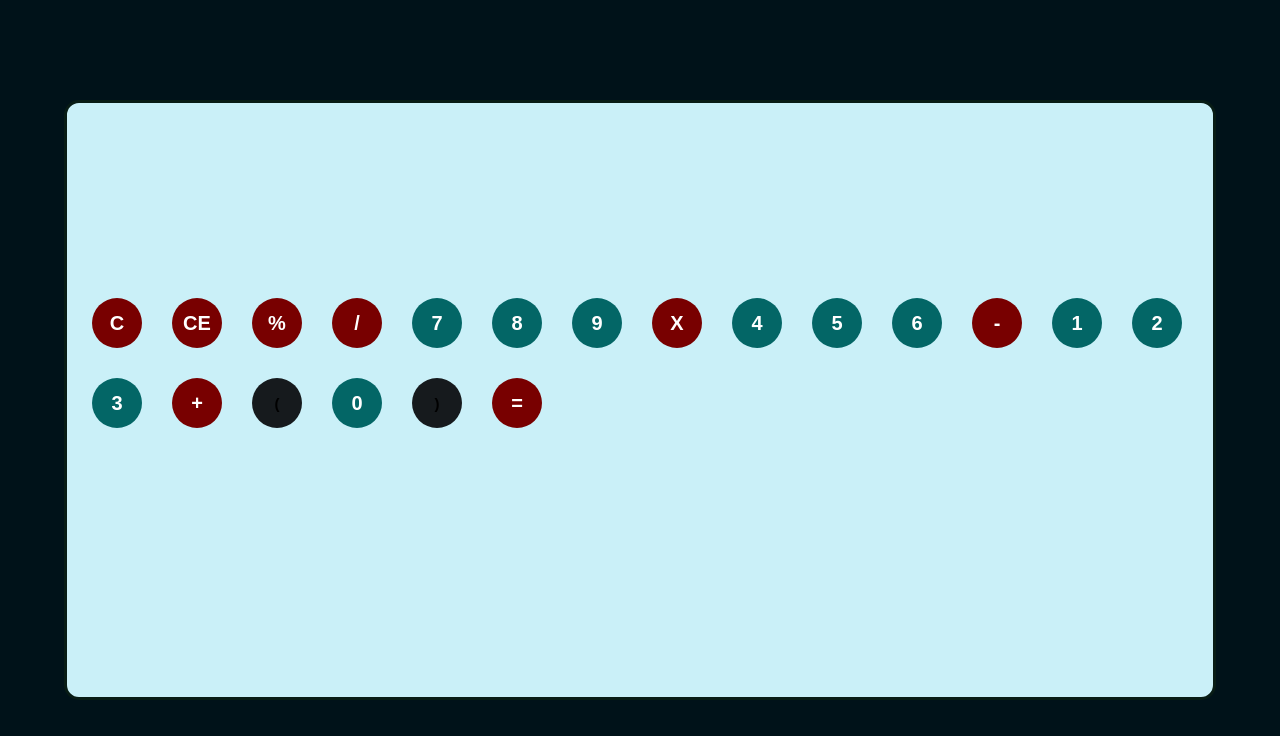
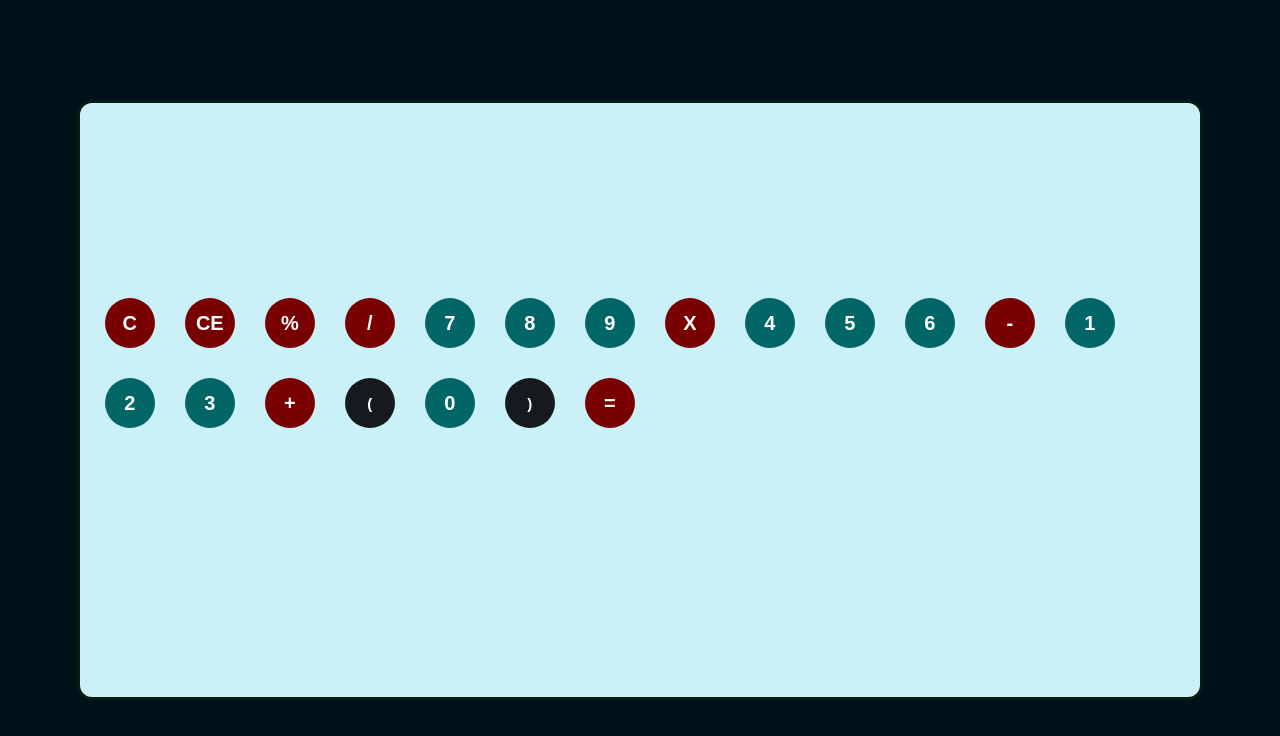
Before and after one commit to keshav-16/Calculator-app-js, a plain HTML site: page index.html in a window 1280 px wide. Drawn offline with Linux system fonts and the light colour scheme; a web font is replaced by a local one.

Commit message:
first add

```diff
--- a/index.html
+++ b/index.html
@@ -4,7 +4,7 @@
     <meta charset="UTF-8">
     <meta http-equiv="X-UA-Compatible" content="IE=edge">
     <meta name="viewport" content="width=device-width, initial-scale=1.0">
-    <title>Weather app</title>
+    <title>Calculator app</title>
     <link rel="stylesheet" href="style.css">
     <link rel="preconnect" href="https://fonts.googleapis.com">
 <link rel="preconnect" href="https://fonts.gstatic.com" crossorigin>
--- a/style.css
+++ b/style.css
@@ -20,6 +20,10 @@ body{
     width: 25%;
     background: white;
     z-index: 5;
+    display: flex;
+    flex-direction: column;
+    overflow: hidden;
+    flex-wrap: nowrap;
     padding-left: 10px;
     border: 3px #081c15 solid;
     border-radius: 15px;
@@ -53,7 +57,7 @@ body{
 }
 @media (max-width:1300px){
     .container{
-        width:90%;
+        width:88%;
     }
 }
 
@@ -88,6 +92,7 @@ body{
 }
 .empty{
     background: #161a1d;
+    color: white;
 }
 .operator{
     background: #780000;
```
